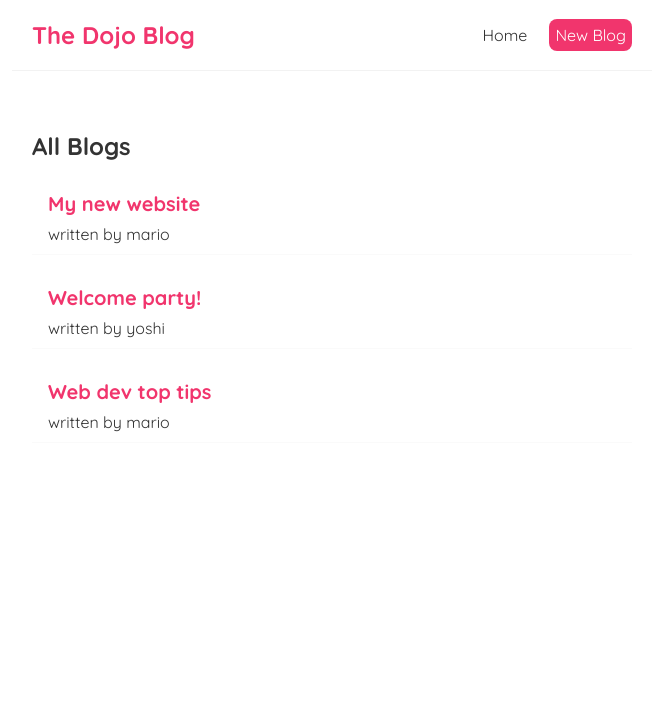
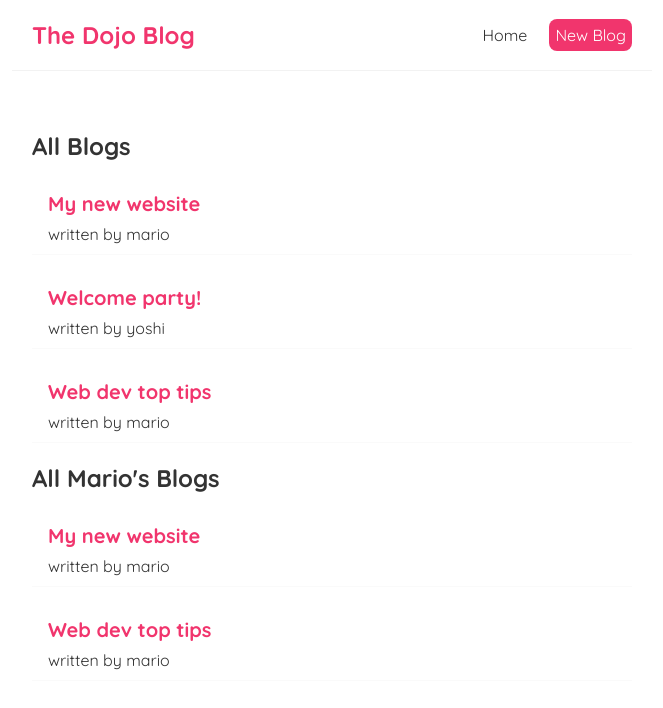
Before and after one commit to chrisart10/react-course, a React (Create React App) app: page / in a window 1280 px wide. Shown: the top 708 px of the page, without its empty margins (308-971 px from the left). Built offline with nearby package versions, Linux system fonts and the light colour scheme.

Commit message:
Add reusing components

```diff
--- a/src/Home.js
+++ b/src/Home.js
@@ -11,6 +11,7 @@ const Home = () => {
     return (
         <div className="home">
             <BlogsList blogs = {blogs} title="All Blogs"/>
+            <BlogsList blogs = {blogs.filter((blog)=> blog.author === "mario")} title="All Mario's Blogs"/>
         </div>
     );
 }
```
